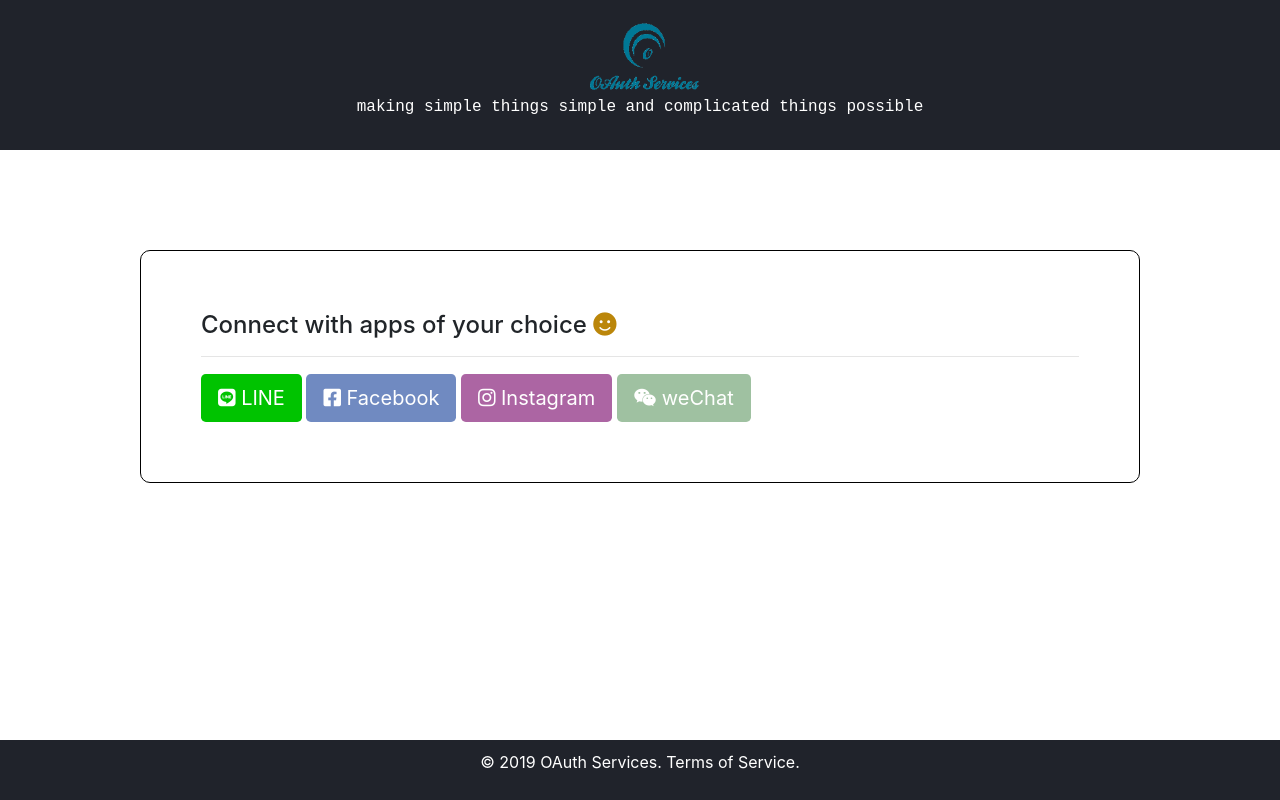
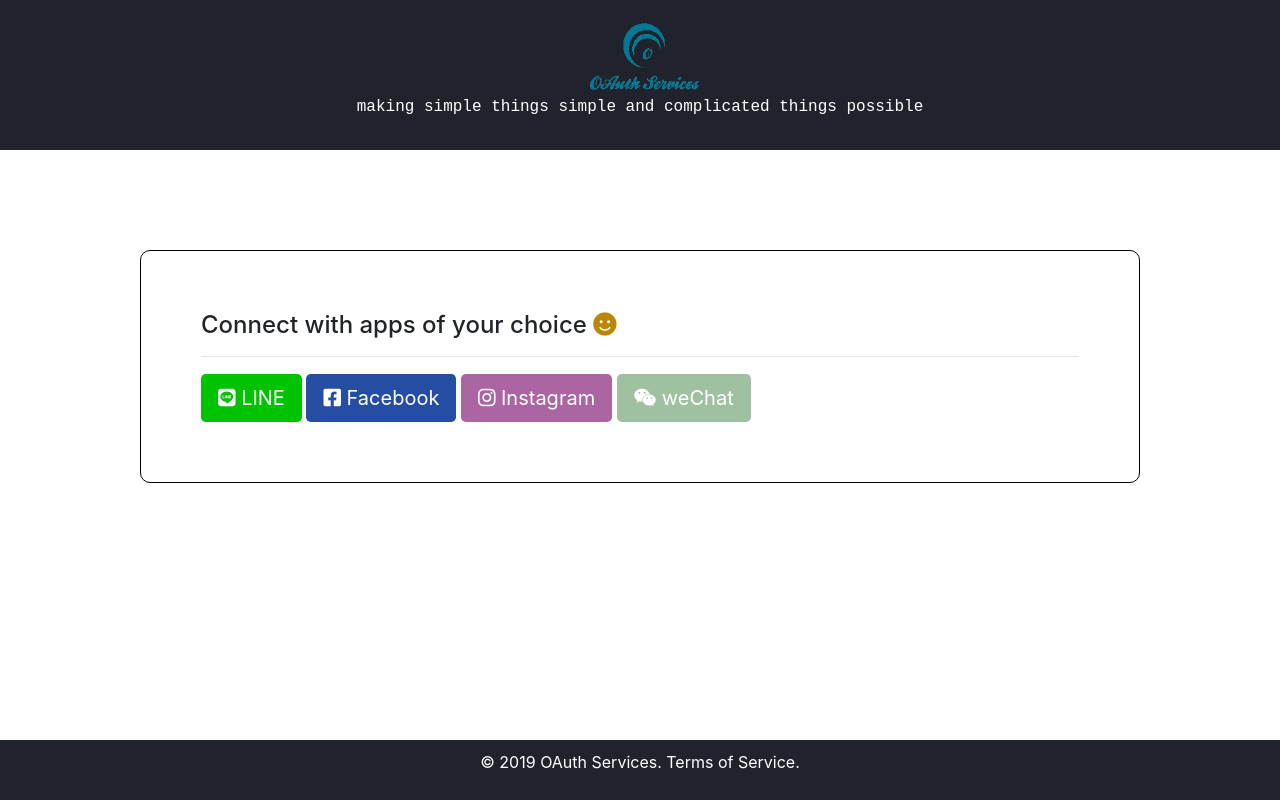
Before and after one commit to budhasanjeev/image-services, a website: page views/index.html in a window 1280 px wide. Drawn offline with Linux system fonts and the light colour scheme; files that its build step writes are made by us from their sources; files whose address does not match are found by name.

Commit message:
facebook auth

```diff
--- a/views/index.html
+++ b/views/index.html
@@ -32,7 +32,7 @@
 
           <button class="btn btn-lg" id="btn-line"><i class="fab fa-line"></i> LINE</button>
 
-          <button class="btn btn-lg" id="btn-facebook" disabled><i class="fab fa-facebook-square"></i> Facebook</button>
+          <button class="btn btn-lg" id="btn-facebook"><i class="fab fa-facebook-square"></i> Facebook</button>
 
           <button class="btn btn-lg" id="btn-instagram" disabled><i class="fab fa-instagram"></i> Instagram</button>
 
```
